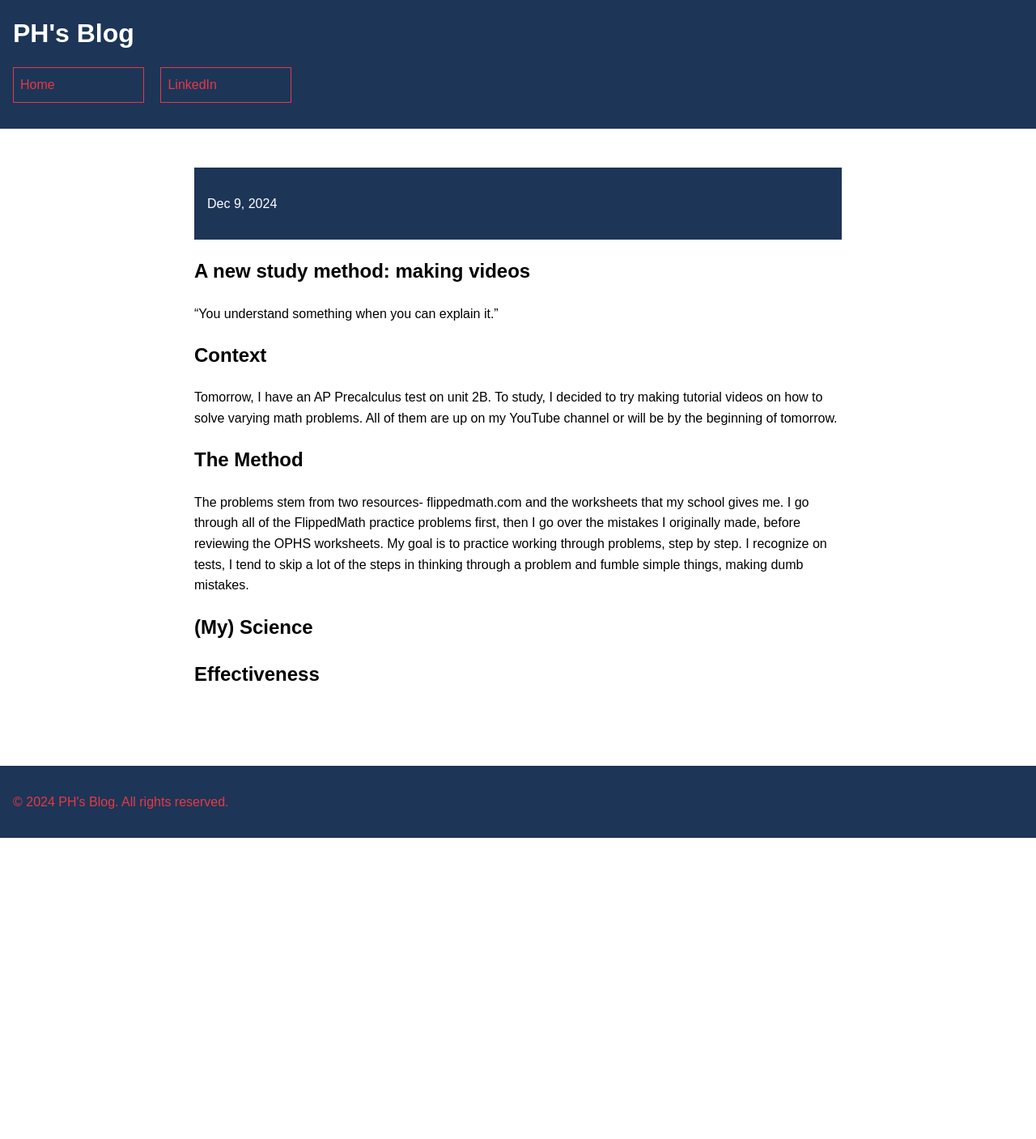
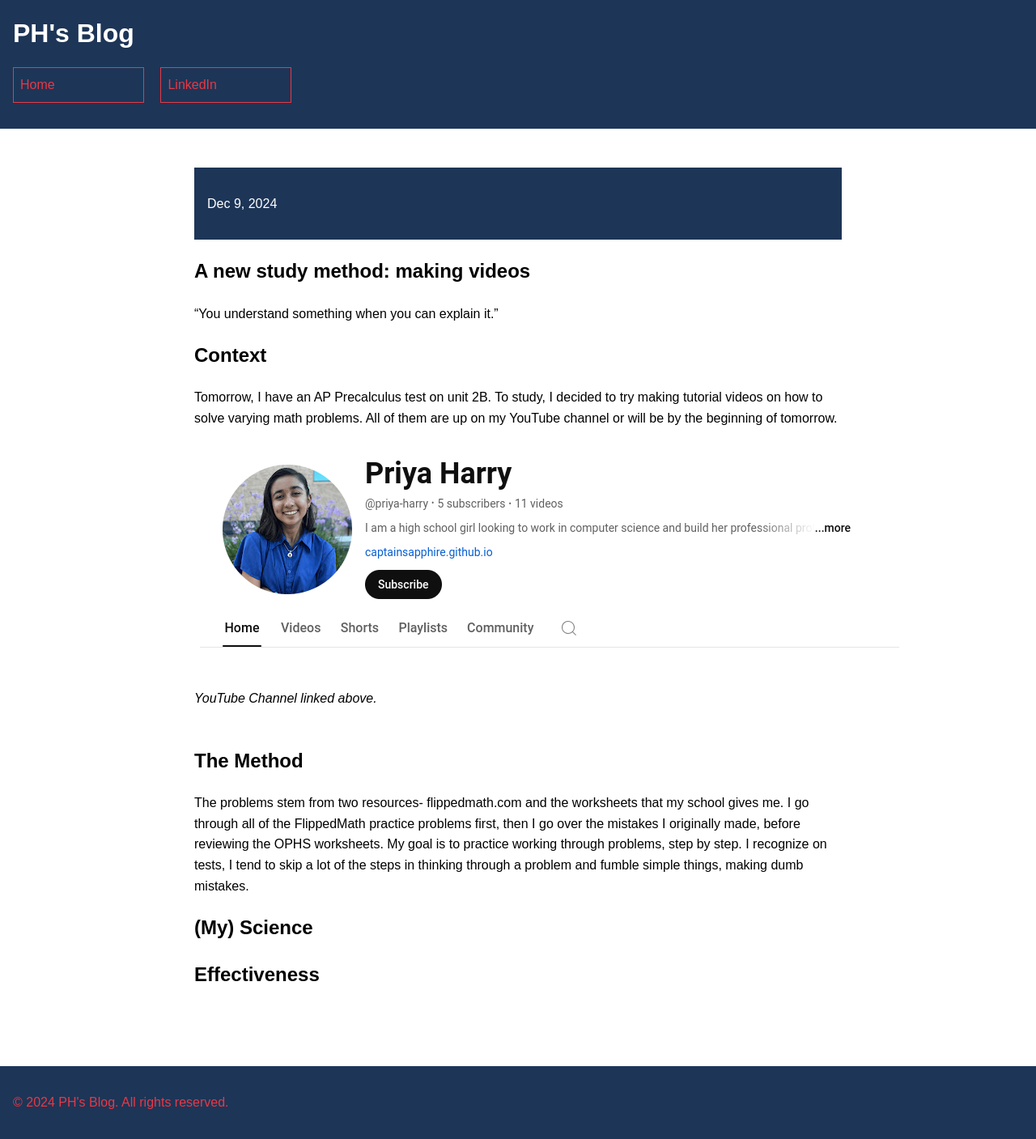
Before and after one commit to CaptainSapphire/PH-s-Blog, a Jekyll site: the page built from _posts/2024-12-09-A-new-study-method.md, in a window 1280 px wide. Shown: the whole page at 81% size. Built offline with Jekyll 4.4.1, drawn with Linux system fonts in a browser that asks for light colours; our own code applies the rules of GitHub Pages for plain Markdown files; before the commit the page ends 1035 px from its top, so only the background shows below that.

Commit message:
Update 2024-12-09-A-new-study-method.md

```diff
--- a/_posts/2024-12-09-A-new-study-method.md
+++ b/_posts/2024-12-09-A-new-study-method.md
@@ -5,6 +5,8 @@
 Tomorrow, I have an AP Precalculus test on unit 2B.
 To study, I decided to try making tutorial videos on how to solve varying math problems.
 All of them are up on my YouTube channel or will be by the beginning of tomorrow.
+[![youtube channel](https://github.com/CaptainSapphire/PH-s-Blog/blob/main/assets/December%202024/Screenshot%202024-12-09%209.32.08%20AM.png?raw=true)](https://www.youtube.com/@priya-harry)<br><br>
+*YouTube Channel linked above.*<br><br>
 
 ## The Method
 The problems stem from two resources- flippedmath.com and the worksheets that my school gives me.
```
